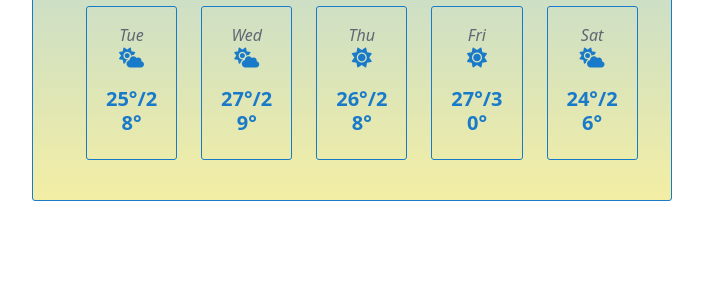
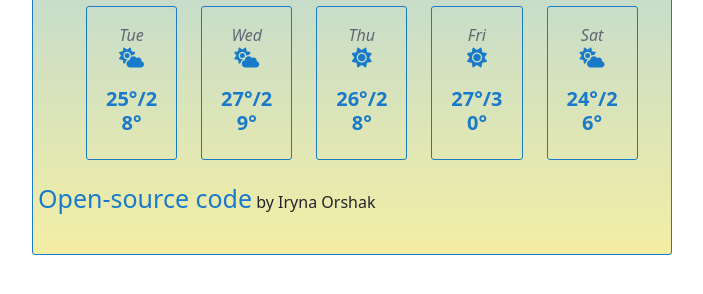
Before and after one commit to ireneorsh/weather-app, a plain HTML site: page index.html in a window 1280 px wide. Shown: the part 316-610 px from the top of the page, without its empty margins (288-991 px from the left). Drawn offline with nearby package versions, Linux system fonts and the light colour scheme.

Commit message:
Added an open-source code link

```diff
--- a/index.html
+++ b/index.html
@@ -111,6 +111,10 @@
           </div>
         </div>
       </div>
+      <p>
+        <a href="https://github.com/ireneorsh/weather-app">Open-source code</a>
+        by Iryna Orshak
+      </p>
     </div>
     <script src="src/index.js"></script>
   </body>
```
